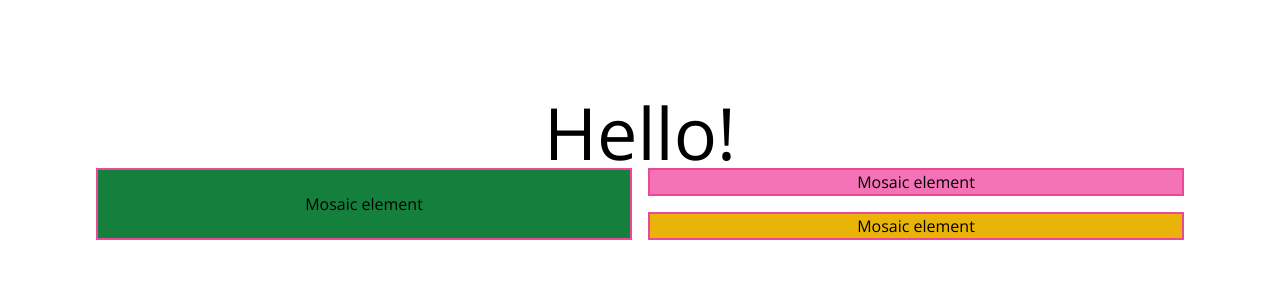
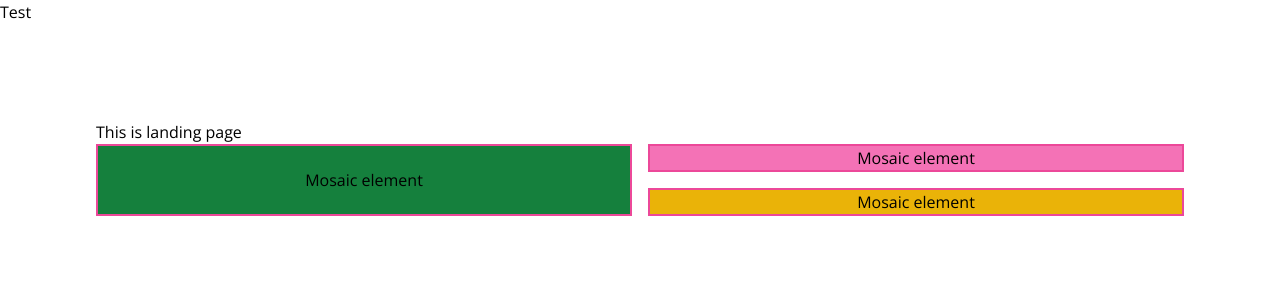
Before and after one commit to maksymilianPadalak/videotools-nextjs, a Next.js app: page / in a window 1280 px wide. Shown: the top 300 px of the page. Built offline with nearby package versions, Linux system fonts and the light colour scheme.

Commit message:
Add landing page template, update metadata

```diff
--- /dev/null
+++ b/src/app/components/templates/LandingPage/LandingPage.tsx
@@ -0,0 +1,10 @@
+import { Mosaic } from "../../organisms/Mosaic";
+
+export const LandingPage = () => {
+  return (
+    <div className="w-full">
+      <h1>This is landing page</h1>
+      <Mosaic />
+    </div>
+  );
+};
--- /dev/null
+++ b/src/app/components/templates/LandingPage/index.ts
@@ -0,0 +1 @@
+export {LandingPage} from './LandingPage'
--- a/src/app/layout.tsx
+++ b/src/app/layout.tsx
@@ -10,8 +10,8 @@ const openSans = Open_Sans({
 });
 
 export const metadata: Metadata = {
-  title: "Create Next App",
-  description: "Generated by create next app",
+  title: "Videotools",
+  description: "Photo, Video, 3D",
 };
 
 export default function RootLayout({
@@ -21,7 +21,10 @@ export default function RootLayout({
 }>) {
   return (
     <html lang="en">
-      <body className={cx(openSans.variable)}>{children}</body>
+      <body className={cx(openSans.variable)}>
+        <div>Test</div>
+        {children}
+      </body>
     </html>
   );
 }
--- a/src/app/page.tsx
+++ b/src/app/page.tsx
@@ -1,14 +1,10 @@
-import Image from "next/image";
-import { Heading } from "@atoms/Heading";
 import { Mosaic } from "@organisms/Mosaic/Mosaic";
+import { LandingPage } from "./components/templates/LandingPage";
 
 export default function Home() {
   return (
     <main className="flex min-h-screen flex-col items-center p-24">
-      <div className="z-10 w-full max-w-5xl items-center justify-center text-sm lg:flex">
-        <Heading></Heading>
-      </div>
-      <Mosaic />
+      <LandingPage />
     </main>
   );
 }
```
